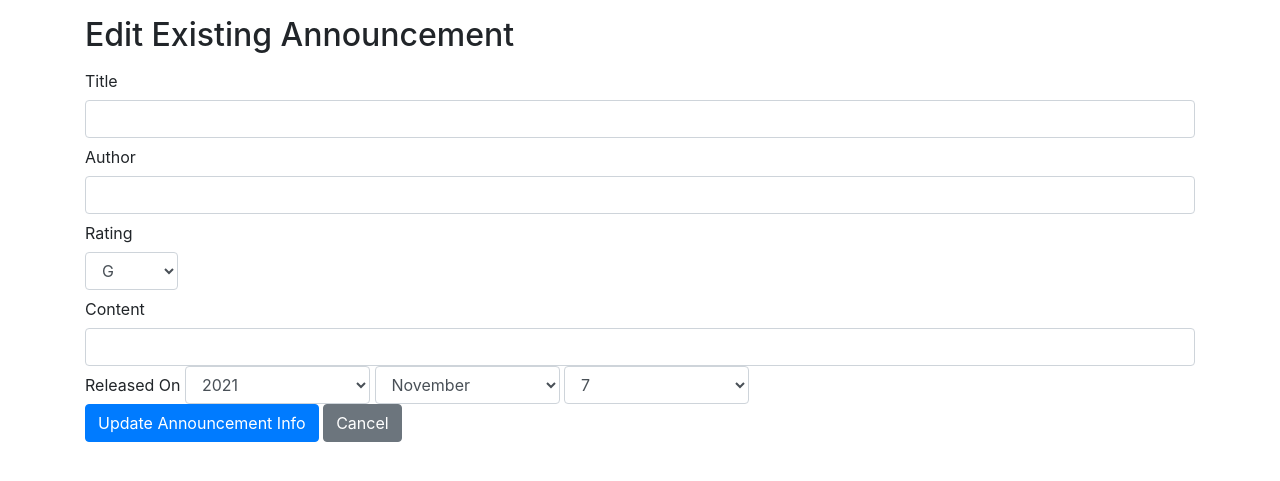
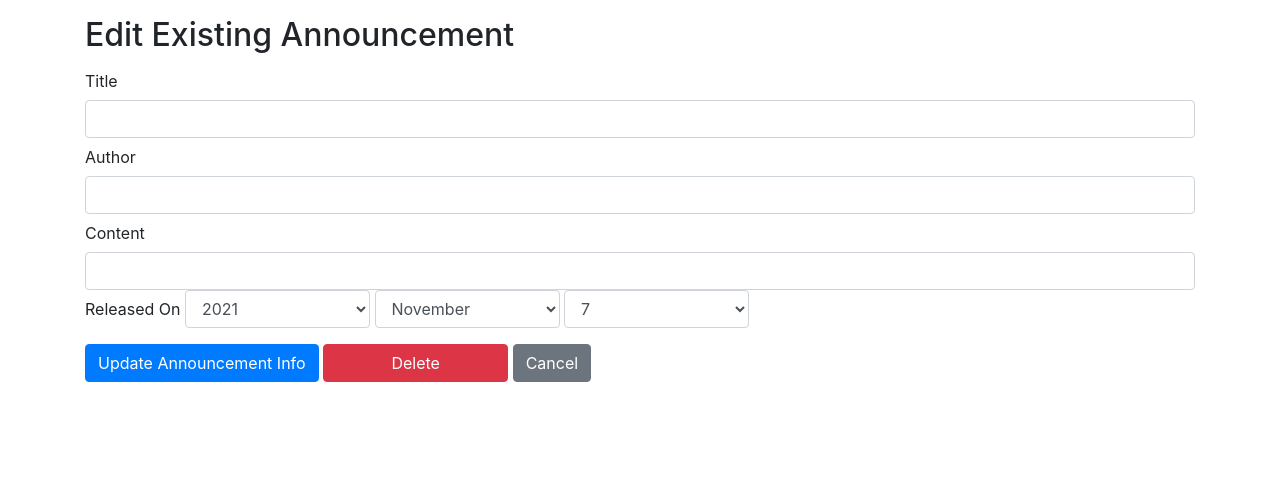
Before and after one commit to johnson-hung/casa, a Rails app: page /announcements/1/edit in a window 1280 px wide. Shown: the part 72-553 px from the top of the page. Run offline with Rails 7, Linux system fonts and the light colour scheme; data comes from the database, SQL or seed files in the repository; style sheets or scripts are compiled from the project's sources; some libraries are stand-ins or nearby versions.

Commit message:
add delete button to edit announcement view

```diff
--- a/app/views/announcements/edit.html.erb
+++ b/app/views/announcements/edit.html.erb
@@ -6,15 +6,17 @@
   <%= label :announcement, :author, 'Author', :class => 'col-form-label' %>
   <%= text_field :announcement, 'author', :class => 'form-control' %>
 
-  <%= label :announcement, :rating, 'Rating', :class => 'col-form-label'  %>
-  <%= select :announcement, :rating, ['G','PG','PG-13','R','NC-17'], {}, {:class => 'form-control col-1'} %>
+  <!--<%= label :announcement, :rating, 'Rating', :class => 'col-form-label'  %>-->
+  <!--<%= select :announcement, :rating, ['G','PG','PG-13','R','NC-17'], {}, {:class => 'form-control col-1'} %>-->
 
   <%= label :announcement, :description, 'Content', :class => 'col-form-label' %>
   <%= text_field :announcement, :description, :class => 'form-control' %>
 
   <%= label :announcement, :release_date, 'Released On', :class => 'col-form-label'  %>
   <%= date_select :announcement, :release_date, {}, :class => 'form-control col-2 d-inline' %>
-  <br/>
+  <p></p>
+
   <%= submit_tag 'Update Announcement Info', :class => 'btn btn-primary' %>
+  <%= link_to 'Delete', announcement_path(@announcement), 'data-method' => 'delete', 'data-confirm' => 'Are you sure?', :class => 'btn btn-danger col-2' %>
   <%= link_to 'Cancel', announcements_path, :class => 'btn btn-secondary' %>
 <% end %>
--- a/app/views/announcements/new.html.erb
+++ b/app/views/announcements/new.html.erb
@@ -1,4 +1,4 @@
-<h2>Post an announcement</h2>
+<h2>Post an Announcement</h2>
 
 <%= form_tag announcements_path, :class => 'form' do %>
   <%= label :announcement, :title, 'Title', :class => 'col-form-label' %>
```
Also changed, not shown: app/views/announcements/show.html.erb (+4 -4 lines).
